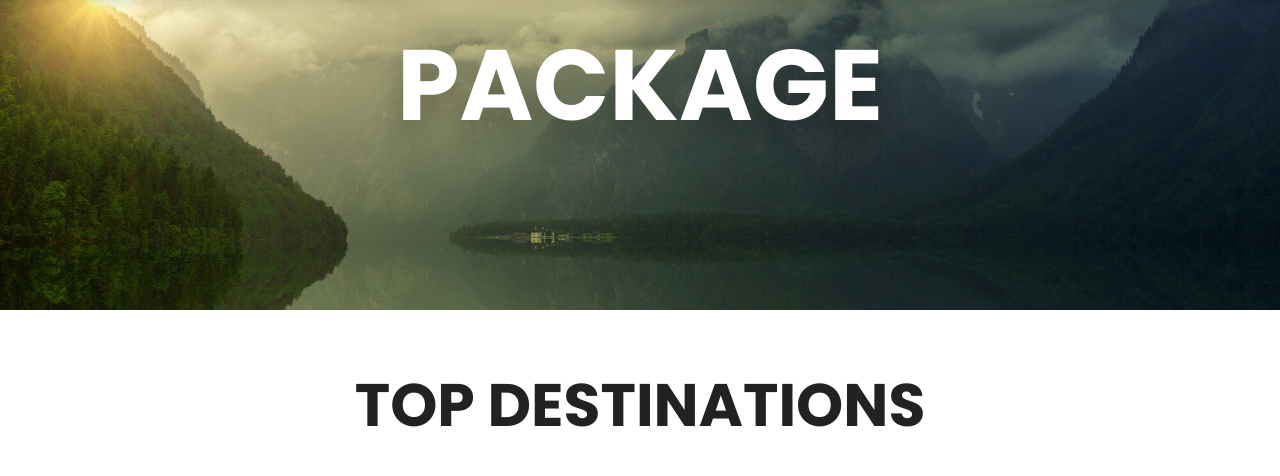
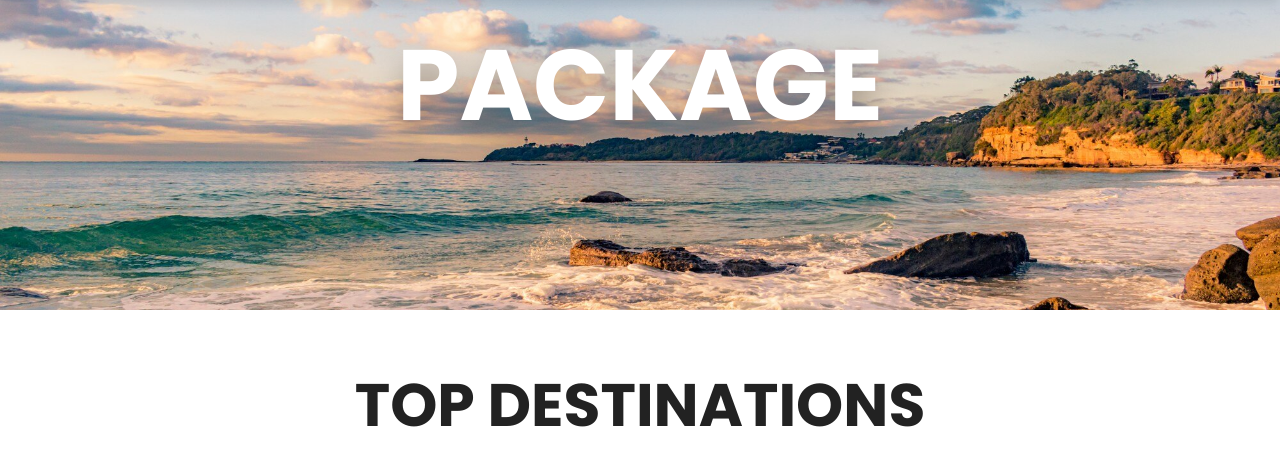
Before and after one commit to chloec68/Projet-html-css, a PHP site: page /package.php in a window 1280 px wide. Shown: the part 78-554 px from the top of the page. Run offline with PHP 8.4, Linux system fonts and the light colour scheme.

Commit message:
add header img package

```diff
--- a/package.php
+++ b/package.php
@@ -39,7 +39,7 @@
     <!-- header section ends -->
 
 
-    <div class="heading" style="background:url(images/header-bg-1.jpg) no-repeat">
+    <div class="heading" style="background:url(images/header-bg-2.jpg) no-repeat">
         <h1>package</h1>
     </div>
 
```
Also changed, not shown: images/header-bg-2.jpg (added).
